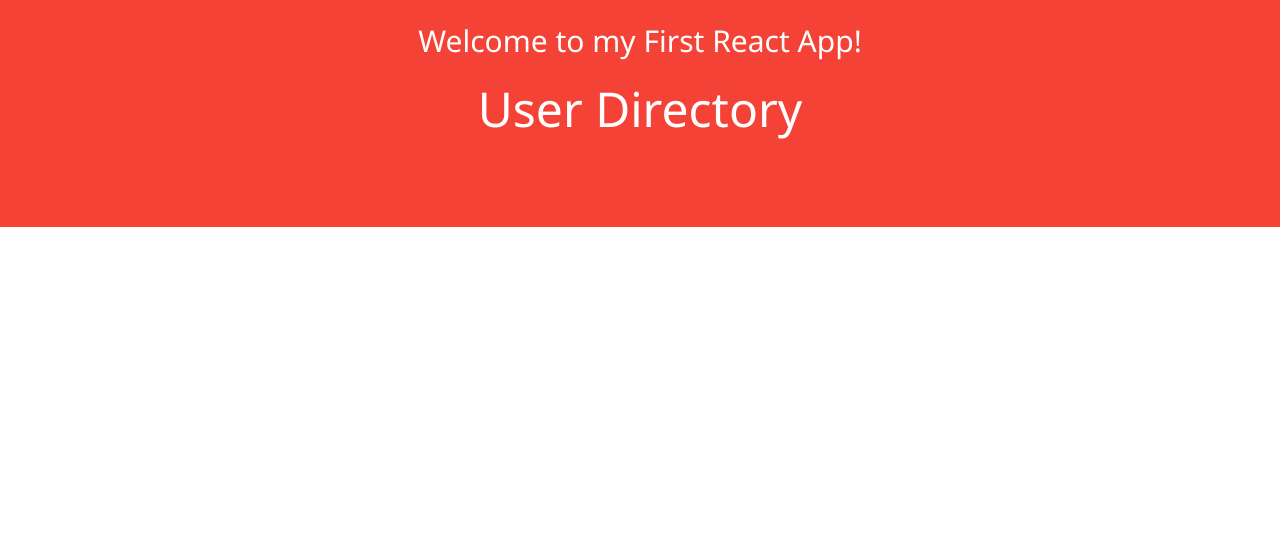
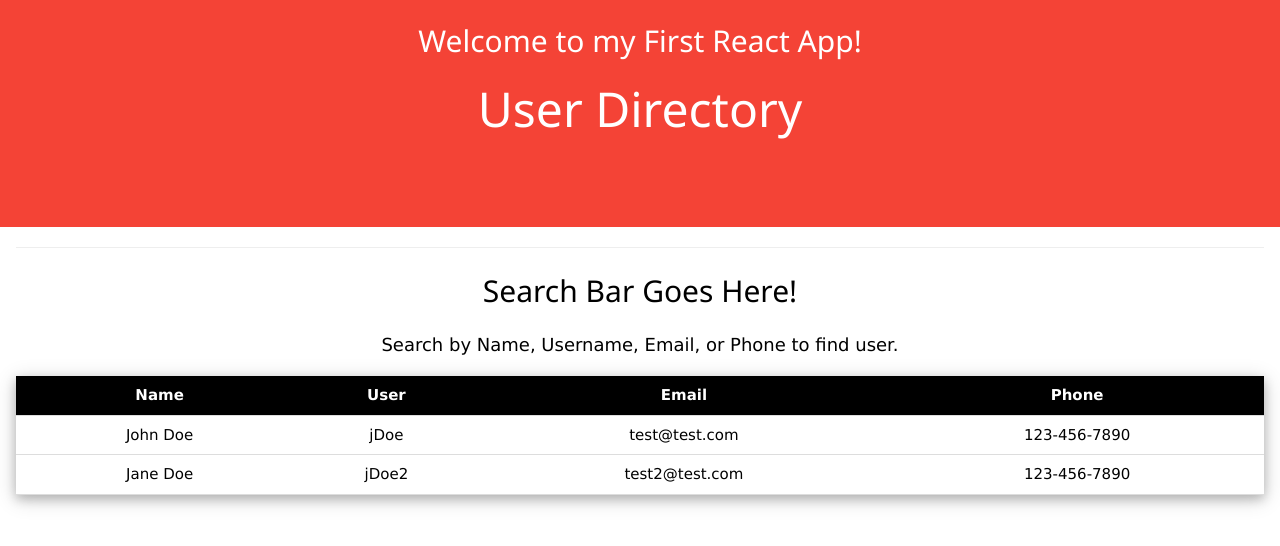
Before and after one commit to ac0712148/react-user-directory, a React (Create React App) app: page / in a window 1280 px wide. Shown: the top 546 px of the page. Built offline with nearby package versions, Linux system fonts and the light colour scheme.

Commit message:
added header with self closing tag

```diff
--- a/src/components/UserContainer.js
+++ b/src/components/UserContainer.js
@@ -1,21 +1,24 @@
 import React, { Component } from "react";
-import Header from "./Header"
-import Container from "./Container"
-import Row from "./Row"
-import Col from "./Col"
+import Header from "./Header";
+import Container from "./Container";
+import Row from "./Row";
+import Col from "./Col";
+import Table from "./Table";
 
 
 class UserContainer extends Component {
     render() {
         return (
-            <Header>
+            <div>
+                <Header />
                 <Container>
                     <Row>
                         <Col>
+                            <Table />
                         </Col>
                     </Row>
                 </Container>
-            </Header>
+            </div>
         )
     }
 }
```
